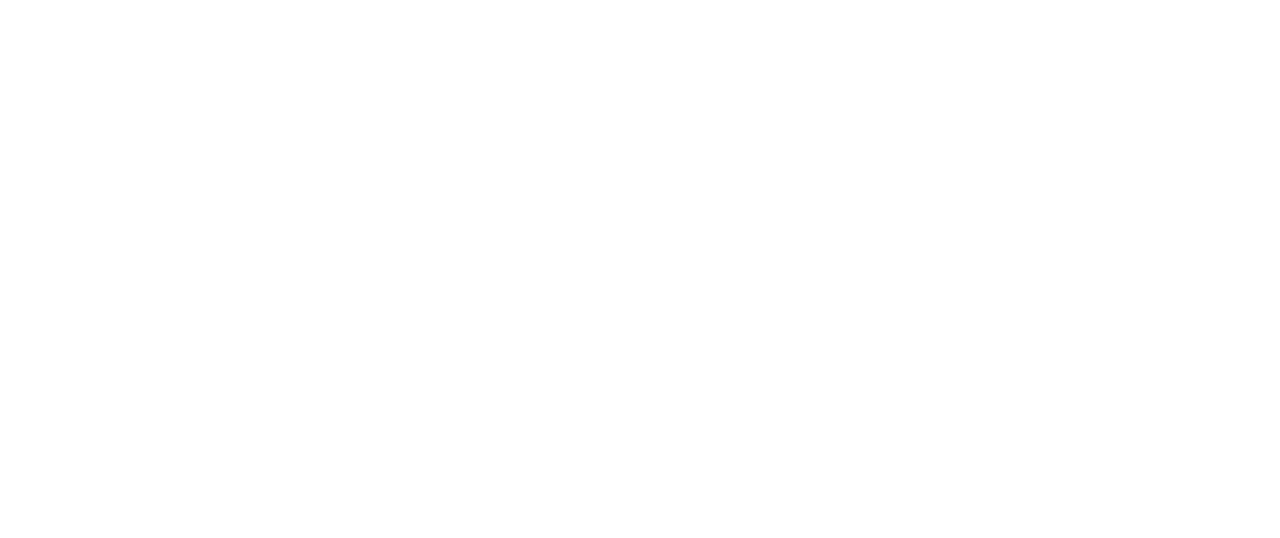
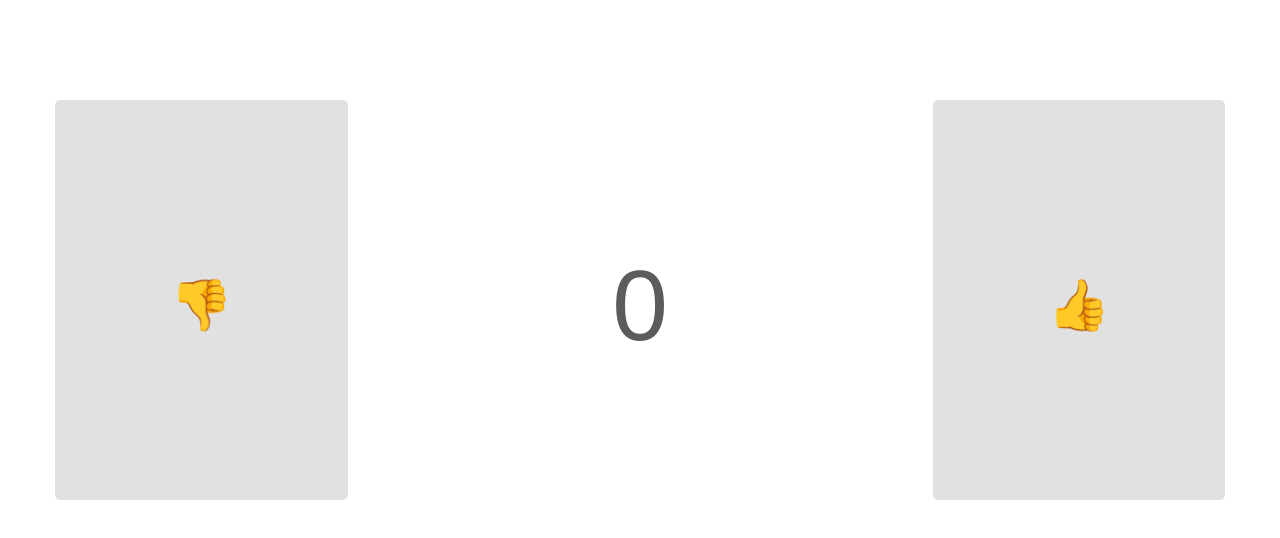
Before and after one commit to a-m-a-z/gs-vue-workshop, a plain HTML site: page index.html in a window 1280 px wide. Drawn offline with nearby package versions, Linux system fonts and the light colour scheme.

Commit message:
Working vanilla

```diff
--- a/app.css
+++ b/app.css
@@ -0,0 +1,38 @@
+/* Counter  */
+html, body, {
+  height: 100%;
+}
+
+.row {
+   height: 50%;
+   margin-top: 100px;
+}
+
+.counter, .controls {
+  text-align: center;
+  height: 100%;
+  display: flex;
+  flex-direction: column;
+  justify-content: center;
+  /* background: red; */
+}
+
+.controls {
+  background: #e1e1e1;
+  border-radius: 5px;
+  transition: background 150ms ease-in-out;
+}
+
+.controls:hover {
+  background: #7A7A7A;
+  cursor: pointer;
+}
+
+.counter h1 {
+  font-size: 100px;
+  color: #5C5C5C;
+}
+
+.controls h2 {
+  font-size: 50px;
+}
--- a/app.js
+++ b/app.js
@@ -0,0 +1,19 @@
+const counter = document.querySelector('.counter h1');
+const controls = document.querySelectorAll('.controls');
+
+const decrement = controls[0];
+const increment = controls[1];
+
+increment.addEventListener('click', function() {
+  console.log(counter);
+  let counterInt = parseInt(counter.innerText);
+  console.log(counterInt)
+  counterInt = counterInt + 1;
+  counter.innerText = counterInt;
+})
+
+decrement.addEventListener('click', function() {
+  let counterInt = parseInt(counter.innerText);
+  counterInt = counterInt - 1;
+  counter.innerText = counterInt;
+})
--- a/index.html
+++ b/index.html
@@ -1,10 +1,22 @@
 <html>
   <head>
+    <link rel="stylesheet" href="https://maxcdn.bootstrapcdn.com/bootstrap/3.3.7/css/bootstrap.min.css">
     <link rel="stylesheet" href="app.css">
-    <script src=""></script>
   </head>
   <body>
-
+    <div class="container">
+      <div class="row">
+        <div class="col-md-3 controls">
+          <h2>👎</h2>
+        </div>
+        <div class="col-md-6 counter">
+          <h1>0</h1>
+        </div>
+        <div class="col-md-3 controls">
+          <h2>👍</h2>
+        </div>
+      </div>
+    </div>
     <script src="app.js"></script>
   </body>
 </html>
```
